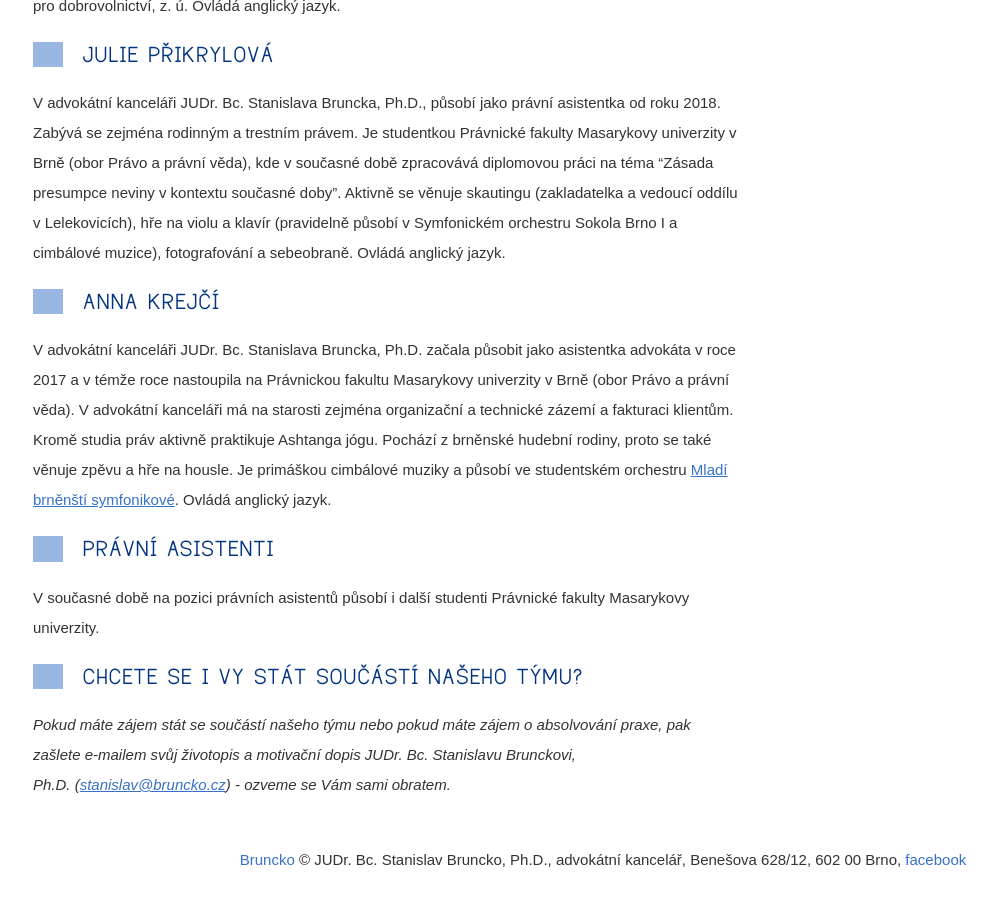
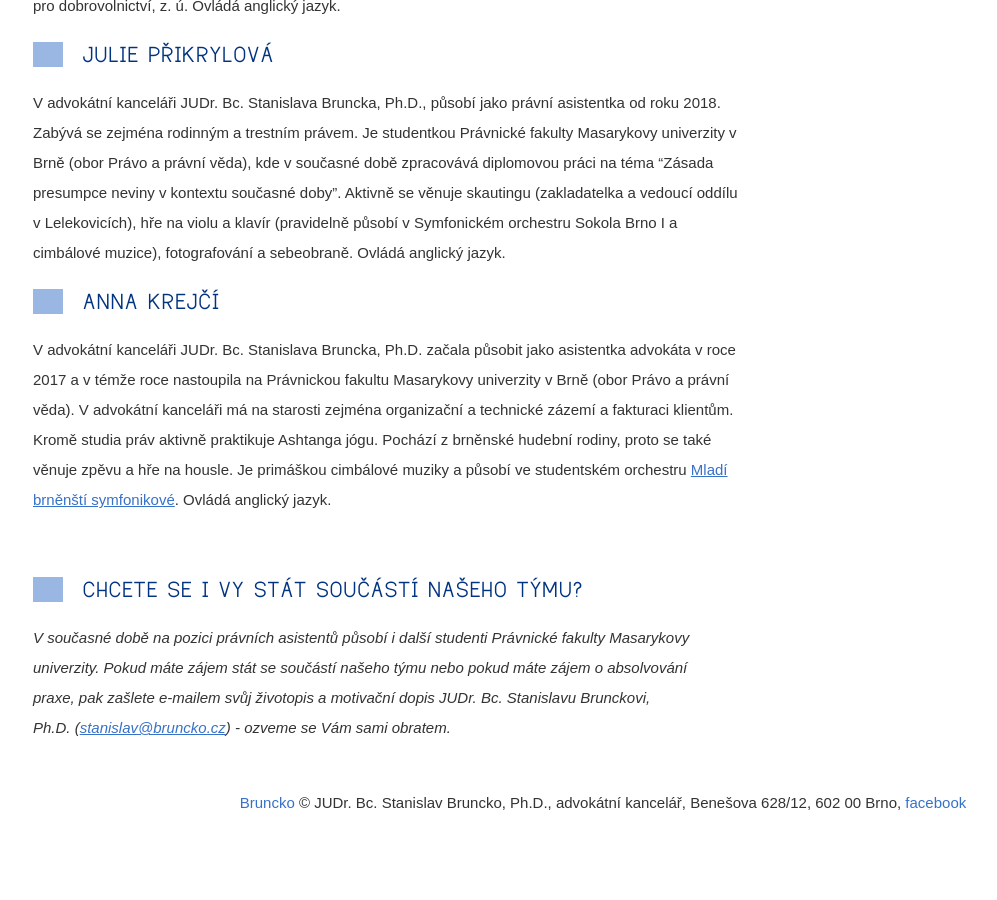
Before and after one commit to Pave91/bruncko-web, a Jekyll site: the page built from osoby-v-kancelari.md, in a window 1280 px wide and 900 px high, scrolled down 2478 px. Shown: the whole window, without its empty margins (37-1034 px from the left). Built offline with Jekyll 4.4.1, drawn with Linux system fonts in a browser that asks for light colours; nearby versions of some CDN libraries; after the commit the page ends 3322 px from its top, so only the background shows below that.

Commit message:
Update osoby-v-kancelari.md

```diff
--- a/osoby-v-kancelari.md
+++ b/osoby-v-kancelari.md
@@ -58,9 +58,6 @@ věnuje zpěvu a hře na housle. Je primáškou cimbálové muziky a působí ve
 [Mladí brněnští symfonikové](https://www.facebook.com/orchestr.mbs). Ovládá anglický jazyk.
 
 
-## Právní asistenti
-V současné době na pozici právních asistentů působí i další studenti Právnické fakulty Masarykovy univerzity.
-
 
 ## Chcete se i Vy stát součástí našeho týmu?
-_Pokud máte zájem stát se součástí našeho týmu nebo pokud máte zájem o absolvování praxe, pak zašlete e-mailem svůj životopis a motivační dopis JUDr. Bc. Stanislavu Brunckovi, Ph.D. ([stanislav@bruncko.cz](mailto:stanislav@bruncko.cz)) - ozveme se Vám sami obratem._
+_V současné době na pozici právních asistentů působí i další studenti Právnické fakulty Masarykovy univerzity. Pokud máte zájem stát se součástí našeho týmu nebo pokud máte zájem o absolvování praxe, pak zašlete e-mailem svůj životopis a motivační dopis JUDr. Bc. Stanislavu Brunckovi, Ph.D. ([stanislav@bruncko.cz](mailto:stanislav@bruncko.cz)) - ozveme se Vám sami obratem._
```
